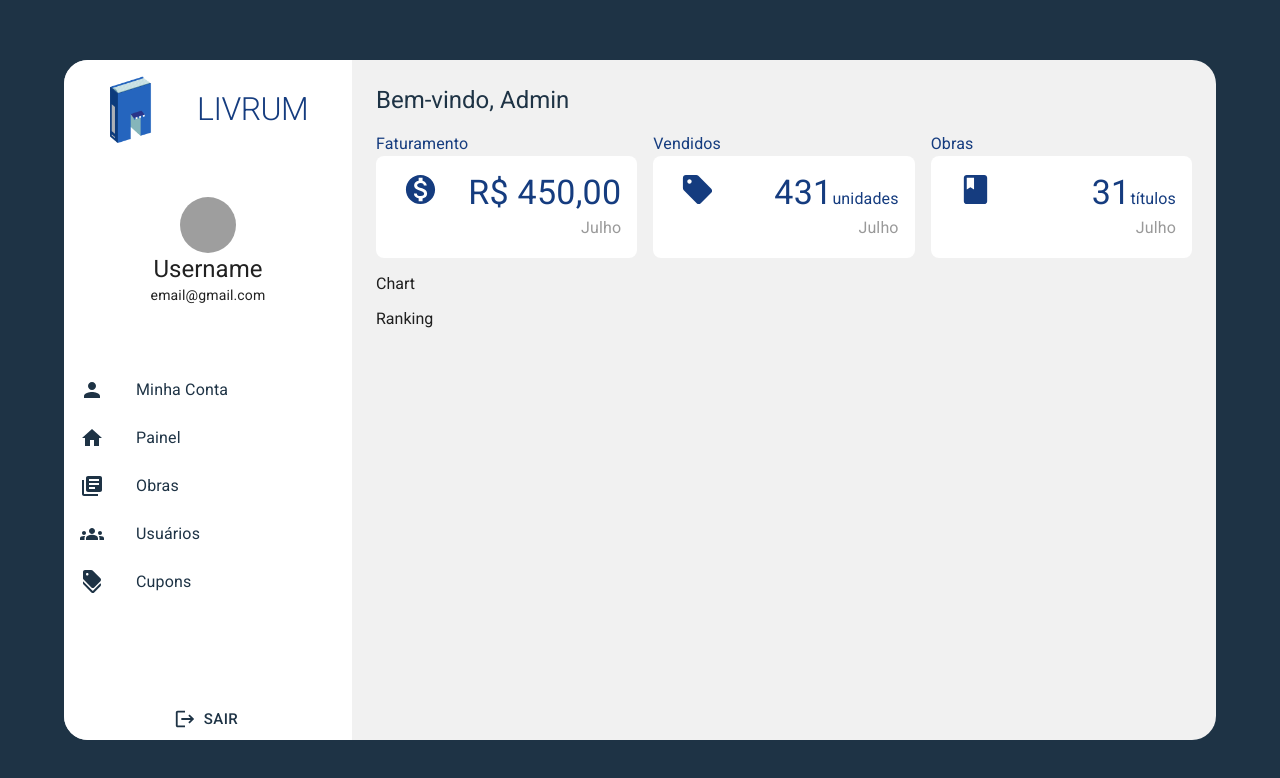
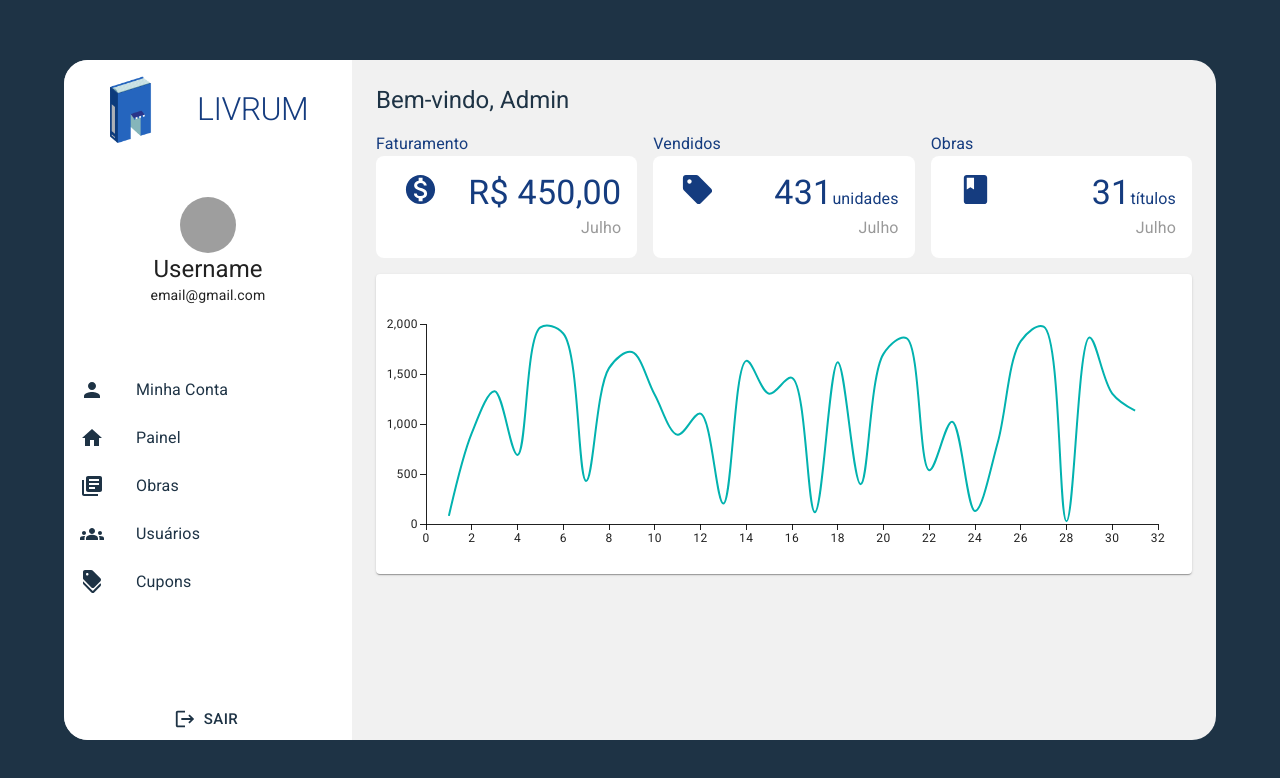
Before and after one commit to byte-stack-uefs/livrum, a Next.js app in the folder phase_4/app/webapp/: page /admin in a window 1280 px wide. Shown: the top 778 px of the page. Built offline with nearby package versions, Linux system fonts and the light colour scheme; grey boxes are pictures that could not be loaded.

Commit message:
Adicionando gráfico de visualizações

```diff
--- a/phase_4/app/webapp/app/(internal)/admin/page.tsx
+++ b/phase_4/app/webapp/app/(internal)/admin/page.tsx
@@ -1,13 +1,56 @@
 "use client"
 
+import { DateTime } from "luxon";
 import { theme } from "@/app/theme";
-import { Typography } from "@mui/material";
+import { LineChart } from "@mui/x-charts";
+import { Card, Typography } from "@mui/material";
+import { useEffect, useState } from "react";
 import Grid from "@mui/material/Unstable_Grid2/Grid2";
 import DashboardCard from "@/app/components/DashboardCard";
 import { Book, MonetizationOn, Sell } from '@mui/icons-material';
 
+
 export default function Page() {
     const username = "Admin";
+
+    const [chartWidth, setChartWidth] = useState(0);
+    const [data, setData] = useState(null);
+
+    useEffect(() => {
+        setChartWidth(document.getElementById('chart-parent')?.clientWidth ?? 500);
+        setData(getData())
+    }, []);
+
+    function getMaxX() {
+        const today = DateTime.now();
+        const days = today.daysInMonth;
+        return days;
+    }
+
+    function getX(min: number, max: number, increment: number = 1) {
+        const data = [];
+        for (let i = min; i <= max; i = i + increment) {
+            data.push(i);
+        }
+        return data;
+    }
+
+    function getData(): any[] {
+        const data: any[] = []
+
+        const max = getMaxX();
+        const x = getX(1, max);
+
+        for (let i = 1; i <= max; i++) {
+            data.push({
+                x: x[i - 1],
+                y: Math.random() * 2000
+            })
+
+        }
+
+        return data;
+    }
 
     const cards = [
         {
@@ -31,7 +74,7 @@ export default function Page() {
             subtitle: 'títulos',
             month: 'Julho'
         }
-    ];
+    ]
 
     return (
         <Grid container spacing={2} my={2}>
@@ -42,14 +85,28 @@ export default function Page() {
             </Grid>
             <Grid xs={12} container>
                 {cards.map(e => {
-                    return <DashboardCard {...e} />
+                    return <DashboardCard {...e} key={e.header} />
                 })}
             </Grid>
-            <Grid xs={12}>
-                Chart
+            <Grid xs={12} id="chart-parent">
+                <Card>
+                    {data && <LineChart
+                        dataset={data}
+                        xAxis={[{ dataKey: 'x' }]}
+                        series={[
+                            {
+                                curve: 'catmullRom',
+                                dataKey: 'y',
+                                showMark: false
+                            },
+                        ]}
+                        width={chartWidth}
+                        height={300}
+                    />}
+                </Card>
             </Grid>
             <Grid xs={12}>
-                Ranking
+
             </Grid>
         </Grid>
     );
```
